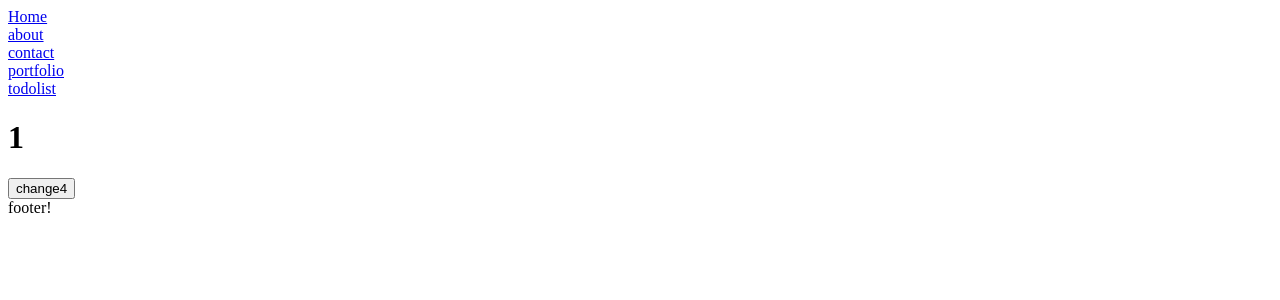
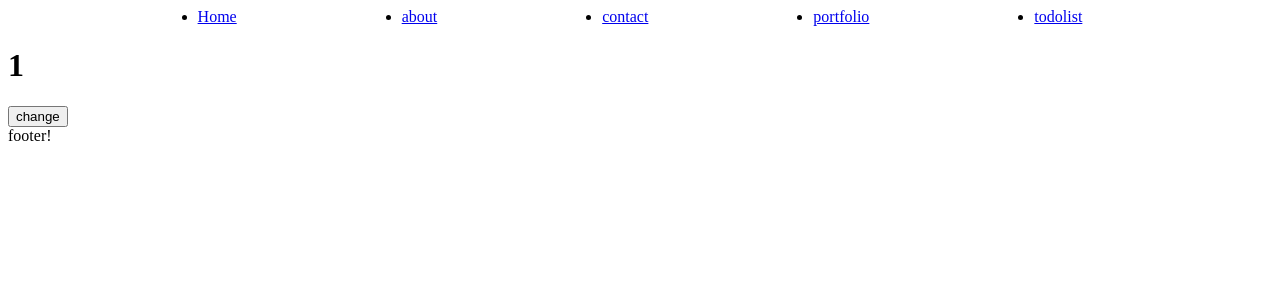
Before and after one commit to ksj0818/vue-begin, a Vue app: page / in a window 1280 px wide. Shown: the top 300 px of the page. Built offline with nearby package versions, Linux system fonts and the light colour scheme.

Commit message:
헤더 레이아웃 변경

```diff
--- a/src/layout/HeaderComp.vue
+++ b/src/layout/HeaderComp.vue
@@ -1,10 +1,14 @@
 <template>
   <header>
-    <div v-for="route in menu" :key="route.id">
-      <router-link :to="route.path">{{ route.name }}</router-link>
+    <div class="header-menu">
+      <ul class="container">
+        <li v-for="route in menu" :key="route.id">
+          <router-link :to="route.path">{{ route.name }}</router-link>
+        </li>
+      </ul>
     </div>
     <h1>{{ data }}</h1>
-    <button @click="changeData">change4</button>
+    <button @click="changeData">change</button>
   </header>
 </template>
 <script>
@@ -35,3 +39,17 @@ export default {
   },
 };
 </script>
+
+<style>
+.container {
+  width: 70%;
+  margin: 0 auto;
+}
+.header-menu > ul {
+  display: flex;
+  justify-content: space-between;
+  padding-left: 0;
+}
+.header-menu > ul > li {
+}
+</style>
```
